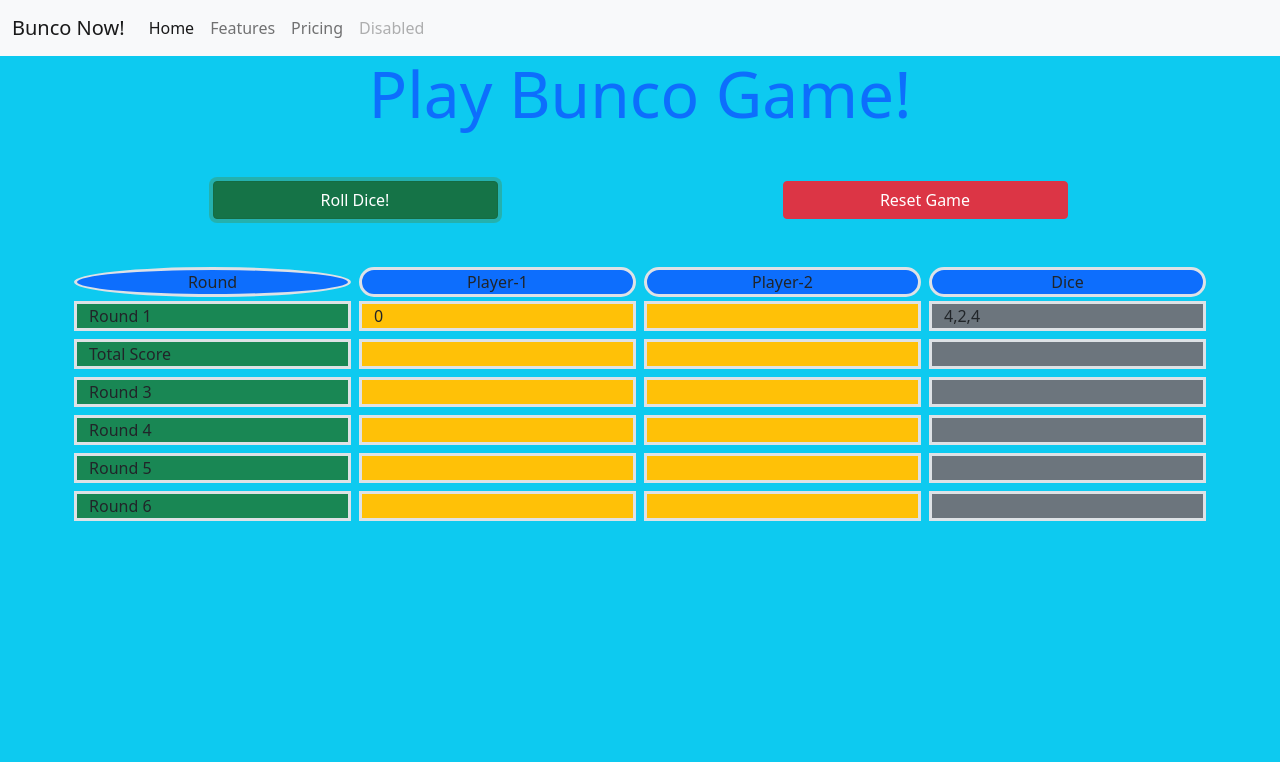
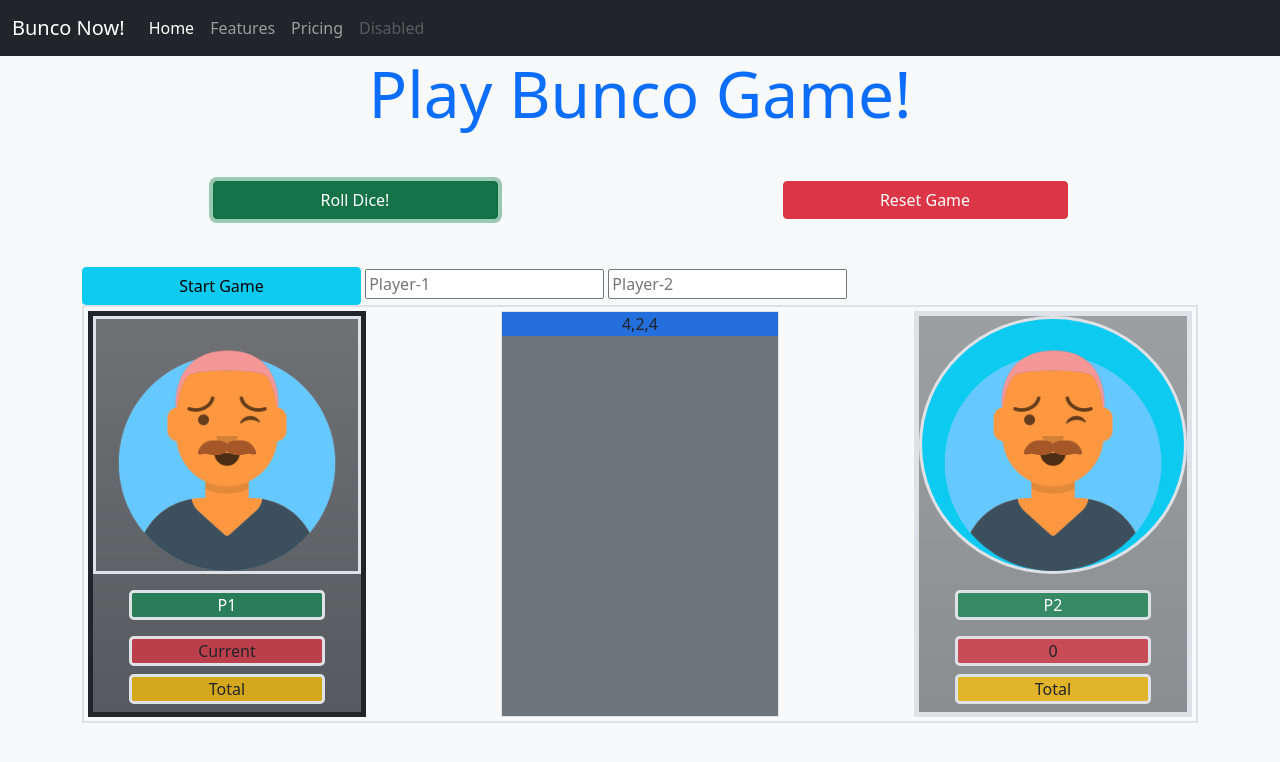
Before and after one commit to Arash-Ra/Project_with_Pasha, a plain HTML site: page index.html in a window 1280 px wide. Both pictures are taken after a click on the button "Roll Dice!". Drawn offline with nearby package versions, Linux system fonts and the light colour scheme.

Commit message:
commit 2021-11-18-21-24

```diff
--- a/index.html
+++ b/index.html
@@ -15,8 +15,8 @@
 
     <title>Bunco Game!</title>
   </head>
-  <body class="bg-info">
-    <nav class="navbar navbar-expand-md navbar-light bg-light">
+  <body class="bg-light">
+    <nav class="navbar navbar-expand-md navbar-dark bg-dark">
       <div class="container-fluid">
         <a class="navbar-brand" href="#">Bunco Now!</a>
         <button
@@ -43,10 +43,17 @@
     <div class="container">
       <h1 class="display-3 text-center text-primary mb-5">Play Bunco Game!</h1>
       <div class="row justify-content-around mb-5">
-        <button class="btn-dice col-3 btn btn-success">Roll Dice!</button>
-        <button class="btn-reset col-3 btn btn-danger">Reset Game</button>
+        <button class="btn-roll col-3 btn btn-success">Roll Dice!</button>
+        <button class="col-3 btn btn-danger">Reset Game</button>
       </div>
-      <div class="row">
+      <div>
+        <form action="">
+          <button class="btn-start col-3 btn btn-info">Start Game</button>
+          <input class="input1" type="text" placeholder="Player-1" />
+          <input class="input2" type="text" placeholder="Player-2" />
+        </form>
+      </div>
+      <!-- <div class="row">
         <div
           class="col border rounded-circle border-3 bg-primary mx-1 text-center"
         >
@@ -67,42 +74,137 @@
         >
           Dice
         </div>
+      </div> -->
+      <div class="container border border-2">
+        <div class="row justify-content-between">
+          <div
+            class="
+              cart-1
+              container
+              col-3
+              m-1
+              border border-5
+              bg-dark bg-gradient bg-opacity-75
+            "
+          >
+            <div class="row border border-3">
+              <img src="avataaars.png" alt="" srcset="" />
             </div>
-      <div class="row">
-        <div class="col m-1 border border-3 bg-success">Round 1</div>
-        <div class="current-score-1 col m-1 border border-3 bg-warning"></div>
-        <div class="current-score-2 col m-1 border border-3 bg-warning"></div>
-        <div class="dice col m-1 border border-3 bg-secondary"></div>
+            <div
+              class="
+                player-1
+                row
+                my-3
+                mx-4
+                border border-3
+                rounded-3
+                justify-content-center
+                bg-success bg-opacity-75
+                text-white
+              "
+            >
+              P1
             </div>
-      <div class="row">
-        <div class="col m-1 border border-3 bg-success">Total Score</div>
-        <div class="total-score-1 col m-1 border border-3 bg-warning"></div>
-        <div class="total-score-2 col m-1 border border-3 bg-warning"></div>
-        <div class="col m-1 border border-3 bg-secondary"></div>
+            <div
+              class="
+                current-1
+                row
+                border border-3
+                rounded-3
+                mb-2
+                mx-4
+                justify-content-center
+                bg-danger bg-opacity-75
+              "
+            >
+              Current
             </div>
-      <div class="row">
-        <div class="col m-1 border border-3 bg-success">Round 3</div>
-        <div class="col m-1 border border-3 bg-warning"></div>
-        <div class="col m-1 border border-3 bg-warning"></div>
-        <div class="col m-1 border border-3 bg-secondary"></div>
+            <div
+              class="
+                total-1
+                row
+                border border-3
+                rounded-3
+                mx-4
+                mb-2
+                justify-content-center
+                bg-warning bg-opacity-75
+              "
+            >
+              Total
             </div>
-      <div class="row">
-        <div class="col m-1 border border-3 bg-success">Round 4</div>
-        <div class="col m-1 border border-3 bg-warning"></div>
-        <div class="col m-1 border border-3 bg-warning"></div>
-        <div class="col m-1 border border-3 bg-secondary"></div>
           </div>
-      <div class="row">
-        <div class="col m-1 border border-3 bg-success">Round 5</div>
-        <div class="col m-1 border border-3 bg-warning"></div>
-        <div class="col m-1 border border-3 bg-warning"></div>
-        <div class="col m-1 border border-3 bg-secondary"></div>
+          <div class="col-3 m-1 border border- bg-secondary text-center">
+            <div
+              class="
+                dice-area
+                row
+                bg-primary
+                justify-content-center
+                bg-opacity-75
+              "
+            >
+              Round
             </div>
-      <div class="row">
-        <div class="col m-1 border border-3 bg-success">Round 6</div>
-        <div class="col m-1 border border-3 bg-warning"></div>
-        <div class="col m-1 border border-3 bg-warning"></div>
-        <div class="col m-1 border border-3 bg-secondary"></div>
+          </div>
+          <div
+            class="
+              cart-2
+              container
+              col-3
+              m-1
+              border border-5 border-dark
+              bg-dark bg-gradient bg-opacity-50
+            "
+          >
+            <div class="row border border-3 rounded-circle bg-info">
+              <img class="img-fluid" src="avataaars.png" alt="" srcset="" />
+            </div>
+            <div
+              class="
+                player-2
+                row
+                my-3
+                mx-4
+                border border-3
+                rounded-3
+                justify-content-center
+                bg-success bg-opacity-75
+                text-white
+              "
+            >
+              P2
+            </div>
+            <div
+              class="
+                current-2
+                row
+                border border-3
+                rounded-3
+                mb-2
+                mx-4
+                justify-content-center
+                bg-danger bg-opacity-75
+              "
+            >
+              Current
+            </div>
+            <div
+              class="
+                total-2
+                row
+                border border-3
+                rounded-3
+                mx-4
+                mb-2
+                justify-content-center
+                bg-warning bg-opacity-75
+              "
+            >
+              Total
+            </div>
+          </div>
+        </div>
       </div>
     </div>
     <!-- Option 1: Bootstrap Bundle with Popper -->
--- a/script.js
+++ b/script.js
@@ -1,14 +1,21 @@
 "use strict";
 
-// let dice = [];
-// Math.trunc(Math.random() * 6) + 1;
-// for (let i = 0; i <= 2; i++) {
-//   Math.trunc(Math.random() * 6) + 1;
-//   dice[i].push();
-// }
+const btnRoll = document.querySelector(".btn-roll");
+const btnStart = document.querySelector(".btn-start");
+const player1 = document.querySelector(".player-1");
+const player2 = document.querySelector(".player-2");
+const input1 = document.querySelector(".input1");
+const input2 = document.querySelector(".input2");
+const current1 = document.querySelector(".current-1");
+const current2 = document.querySelector(".current-2");
+const total1 = document.querySelector(".total-1");
+const total2 = document.querySelector(".total-2");
+const cart1 = document.querySelector(".cart-1");
+const cart2 = document.querySelector(".cart-2");
+const diceArea = document.querySelector(".dice-area");
+//function
 
 //1- Roll Dice
-// Math.trunc(Math.random() * 6) + 1;
 
 const randomDice = function () {
   return Math.floor(Math.random() * 6 + 1);
@@ -18,133 +25,146 @@ const rollDice = function () {
   return [randomDice(), randomDice(), randomDice()];
 };
 
-// Arash solution
+//2- calculateCurrentScore
+
 const currentScore = function (round, dice) {
-  let diceAndRound = 0;
-  // console.log(`Round: ${round}`);
-  // console.log(`Dices: ${dice}`);
+  let rCount = 0;
+  let temp = 0;
+  let dCount = 0;
+  dice.forEach((d) => {
+    if (d === round) rCount++;
 
-  dice.forEach(function (d, i) {
-    if (d === round) {
-      diceAndRound++;
-      diceAndRound > d;
-    }
-    console.log(`Total score with dice ${i + 1}: ${diceAndRound}`);
+    d === temp ? dCount++ : (temp = d);
   });
-  if (diceAndRound === 3) return 21;
-  if (diceAndRound === 2) return 2;
-  if (diceAndRound === 1) return 1;
+  // console.log("rCount: ", rCount);
+  // console.log("dCount: ", dCount);
+  // console.log("temp: ", temp);
 
-  if (diceAndRound === 0 && dice[0] === dice[1] && dice[1] === dice[2])
-    return 5;
-  return 0;
+  if (dCount === 2 && rCount === 0) return 5;
+  if (rCount === 3) return 21;
+  return rCount;
 };
 
-//
-// Pasha solution
-// const currentScore = function (round, dice) {
-//   console.log(`Dice round: ${round}`);
-//   console.log(`Dices: ${dice}`);
-//   let rCount = 0;
-//   let temp = 0;
-//   let dCount = 0;
-//   dice.forEach((d) => {
-//     if (d === round) rCount++;
-
-//     d === temp ? dCount++ : (temp = d);
-//   });
-//   console.log("rCount: ", rCount);
-//   console.log("dCount: ", dCount);
-//   console.log("temp: ", temp);
-
-//   if (dCount === 2 && rCount === 0) return 5;
-//   if (rCount === 3) return 21;
-//   return rCount;
-// };
-
-///
+/////////////////////////////////
 // console.log("-------------------------Play Game------------------------");
-
-const playGame = function () {
-  let round = 1;
-  // let Player = 1;
-  let totalScore = 0;
-  console.log("please roll dice!");
-  //user push roll dice btn
-
-  let dice = rollDice();
-  displayDice(dice);
-
-  let current = currentScore(round, dice);
-  displayCurrentScore(current);
-
-  while (current > 0) {
-    totalScore += current;
-    displayTotalScore(totalScore);
-
-    console.log("please roll dice again");
-
-    //user push roll dice btn
-    dice = rollDice();
-    console.log(dice);
-    current = currentScore(round, dice);
-    displayCurrentScore(current);
-  }
-  displayTotalScore(totalScore);
-  switchPlayer();
-  console.log("");
-  console.log("");
-
-  return totalScore;
-};
-
-document.querySelector(".btn-dice").addEventListener("click", playGame);
-
-// resetGame();
 
 //displays
 const switchPlayer = function () {
   console.log("%cSwitching Player", "color: green; font-size: 1rem");
+  if ([...cart1.classList].includes("border-dark")) {
+    cart1.classList.remove("border-dark");
+    cart2.classList.add("border-dark");
+  } else {
+    cart2.classList.remove("border-dark");
+    cart1.classList.add("border-dark");
+  }
 };
-
 const displayDice = function (dice) {
   document.querySelector(".dice").textContent = [...dice];
 };
 
 const displayTotalScore = function (score) {
-  document.querySelector(".total-score-1").textContent;
-
   console.log("Total: ", score);
 };
-
 const displayCurrentScore = function (score) {
-  document.querySelector(".current-score-1").textContent = score;
   console.log("Current: ", score);
 };
 
-// playGame();
+// console.log("%cHello", "color: green; background: yellow; font-size: 1rem");
 
-// const result = function () {
-//   let p1 = 0;
-//   let p2 = 0;
-//   let set = 1;
-//   while (p1 <= 21 && p2 <= 21) {
-//     //p1 start the game
-//     p1 += playGame();
+btnStart.addEventListener("click", function (e) {
+  e.preventDefault();
+  // console.log("in event handler: ", input1.value);
+  cart1.classList.add("border-dark");
+  cart2.classList.remove("border-dark");
 
-//     //p2 start the game
-//     p2 += playGame();
-//     set++;
-//   }
+  player1.textContent = input1.value;
+  player2.textContent = input2.value;
+  current1.textContent = 0;
+  current2.textContent = 0;
+  total1.textContent = 0;
+  total2.textContent = 0;
+});
 
-//   // to use color and change the size of the txt in console.log
-//   console.log(
-//     `%c${p1 > p2 ? "player 1" : "player 2"} won This Round in ${set} set!
-//   player 1 final score: ${p1}
-//   player 2 final score: ${p2}`,
-//     "color: red; font-size: 1rem"
-//   );
+btnRoll.addEventListener("click", function () {
+  // e.preventDefault();
+  let dice;
+  let current;
+  let total;
+  const isPlayer1 = [...cart1.classList].includes("border-dark");
+  console.log("btnDice listener", isPlayer1);
+  if (isPlayer1) {
+    total = Number(total1.textContent);
+    diceArea.textContent = dice = rollDice();
+    current1.textContent = current = currentScore(1, dice);
+  } else {
+    total = Number(total2.textContent);
+    diceArea.textContent = dice = rollDice();
+    current2.textContent = current = currentScore(1, dice);
+  }
+
+  if (current > 0) {
+    if (isPlayer1) {
+      total += current;
+      total1.textContent = total;
+    } else {
+      total += current;
+      total2.textContent = total;
+    }
+  } else {
+    switchPlayer();
+  }
+
+  //   let totalSet1 = 0;
+  //   let dice = rollDice();
+  //   console.log(dice);
+  //   displayDice(dice);
+  //   const current = currentScore(1, dice);
+  //   displayCurrentScore(current);
+  //   if (current > 0) {
+  //     totalSet1 += current;
+  //     totalScore1 += totalSet1;
+  //     displayTotalScore(totalScore1);
+  //     console.log("Roll Again!");
+});
+
+// Arash
+// //displays
+// const switchPlayer = function () {
+//   console.log("%cSwitching Player", "color: green; font-size: 1rem");
 // };
 
-// result();
-// console.log("%cHello", "color: green; background: yellow; font-size: 1rem");
+// const displayDice = function (dice) {
+//   document.querySelector(".dice-show").textContent = [...dice];
+// };
+
+// const displayTotalScore = function (score) {
+//   document.querySelector(".total-score-1").textContent = score;
+
+//   console.log("Total: ", score);
+// };
+
+// const displayCurrentScore = function (score) {
+//   document.querySelector(".current-score-1").textContent = score;
+//   console.log("Current: ", score);
+// };
+
+// let totalScore1 = 0;
+// let totalScore2 = 0;
+
+// document.querySelector(".btn-dice").addEventListener("click", function () {
+//   let totalSet1 = 0;
+//   let dice = rollDice();
+//   console.log(dice);
+//   displayDice(dice);
+//   const current = currentScore(1, dice);
+//   displayCurrentScore(current);
+//   if (current > 0) {
+//     totalSet1 += current;
+//     totalScore1 += totalSet1;
+//     displayTotalScore(totalScore1);
+//     console.log("Roll Again!");
+
+//     // document.querySelector(".btn-dice").addEventListener('click', )
+//   } else switchPlayer();
+// });
```
Also changed, not shown: avataaars.png (added). Lines whose indentation alone changed are shown as unchanged.
